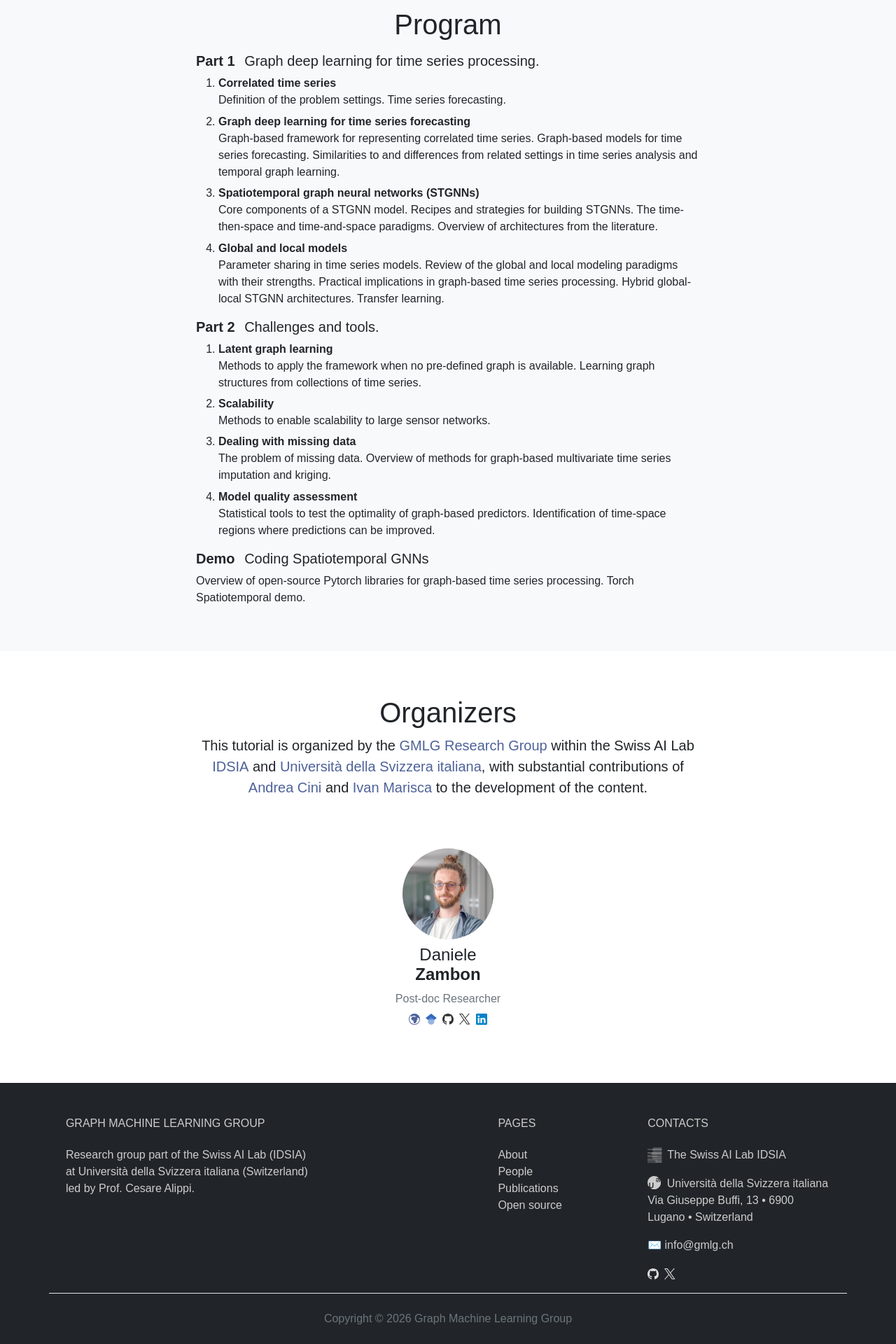
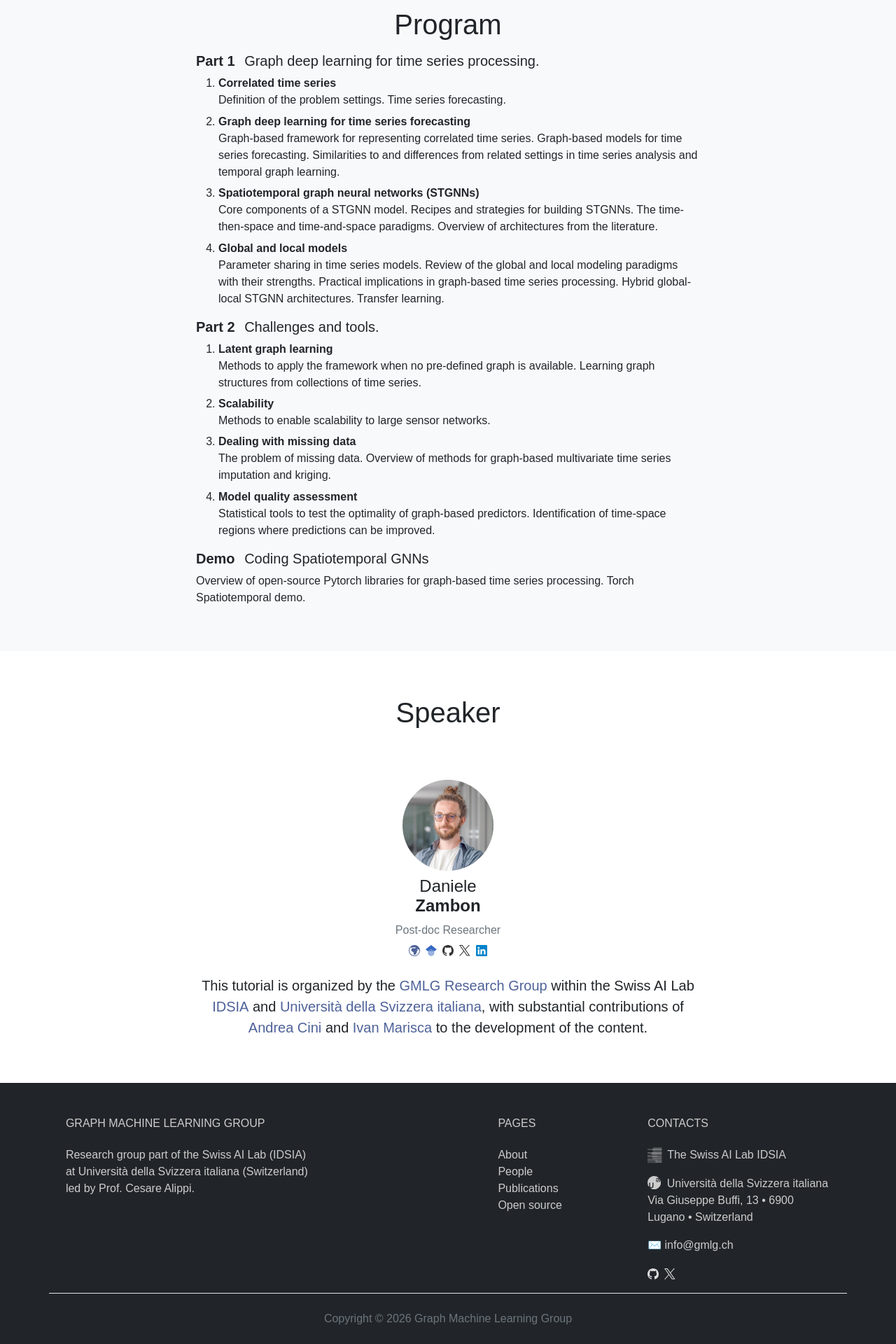
Before and after one commit to Graph-Machine-Learning-Group/graph-machine-learning-group.github.io, a Jekyll site: the page built from _tutorials/graph-based-processing/ndsai-school-2026.html, in a window 1280 px wide. Shown: the part 1215-3135 px from the top of the page at 70% size. Built offline with Jekyll 4.4.1, drawn with Linux system fonts in a browser that asks for light colours.

Commit message:
update ndsai26 tutorial page

```diff
--- a/_tutorials/graph-based-processing/ndsai-school-2026.html
+++ b/_tutorials/graph-based-processing/ndsai-school-2026.html
@@ -39,7 +39,7 @@ city: Lugano, Switzerland
                 <p>Download the slides used in our tutorial.</p>
                 <div class="row g-4 justify-content-center">
                     <div class="col-md-4">
-                        <a class="w-75 btn btn-primary" href="https://drive.google.com/file/d/18tpZTHw-ZheWCeVLEgR9Nzo6USsY_O3_/view?usp=sharing" role="button" target="_blank">Download slides</a>
+                        <a class="w-75 btn btn-primary" href="https://drive.google.com/uc?export=download&id=12jxNWVe_aP86FiUi8_zi7a_kg36oKJjE" role="button" target="_blank">Download slides</a>
                     </div>
                     <div class="col-md-4">
                         <a class="w-75 btn btn-warning" href="https://github.com/TorchSpatiotemporal/tsl/blob/main/examples/notebooks/a_gentle_introduction_to_tsl.ipynb" role="button" target="_blank">Code demo</a>
@@ -139,20 +139,7 @@ city: Lugano, Switzerland
     <div class="container px-4">
         <div class="row gx-4 justify-content-center">
             <div class="col-lg-8 text-center">
-                <h1>Organizers</h1>
-                <p class="lead">This tutorial is organized by the <a href=”{{site.url}}” class="fw-normal"
-                        target="_blank">GMLG Research
-                        Group</a> within the Swiss AI Lab <a href="https://idsia.ch" class="fw-normal"
-                        target="_blank">IDSIA</a> and <a href="https://usi.ch" class="fw-normal"
-                        target="_blank">Università della Svizzera italiana</a>,
-                        with substantial contributions of
-                        {% assign ac = people | where: "id", "acini" | first %}
-                        <a href="{{ac.links.website}}"><strong>Andrea Cini</strong></a>
-                        and
-                        {% assign im = people | where: "id", "imarisca" | first %}
-                        <a href="{{im.links.website}}"><strong>Ivan Marisca</strong></a>
-                        to the development of the content.</p>
-
+                <h1>Speaker</h1>
                 {% assign people = site.data.people %}
                 <div class="row g-4 my-4 justify-content-center align-items-center text-center text-md-start">
                 </div>
@@ -160,6 +147,18 @@ city: Lugano, Switzerland
                     {% assign dz = people | where: "id", "dzambon" | first %}
                     {% include people_item.html person=dz hide_description=true col_md=3 %}
                 </div>
+                <p class="lead">This tutorial is organized by the <a href=”{{site.url}}” class="fw-normal"
+                target="_blank">GMLG Research
+                Group</a> within the Swiss AI Lab <a href="https://idsia.ch" class="fw-normal"
+                target="_blank">IDSIA</a> and <a href="https://usi.ch" class="fw-normal"
+                target="_blank">Università della Svizzera italiana</a>,
+                with substantial contributions of
+                {% assign ac = people | where: "id", "acini" | first %}
+                <a href="{{ac.links.website}}"><strong>Andrea Cini</strong></a>
+                and
+                {% assign im = people | where: "id", "imarisca" | first %}
+                <a href="{{im.links.website}}"><strong>Ivan Marisca</strong></a>
+                to the development of the content.</p>
             </div>
         </div>
     </div>
```
